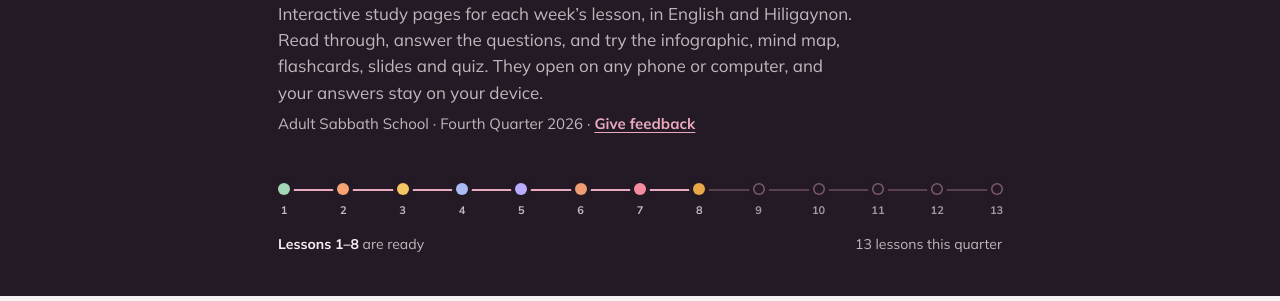
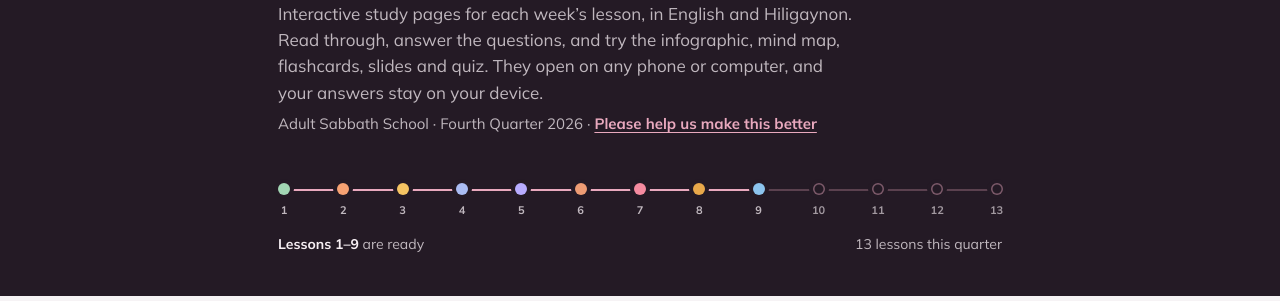
Before and after one commit to sabbath-school-tools/gift-of-prophecy, a plain HTML site: page index.html in a window 1280 px wide. Shown: the part 347-648 px from the top of the page. Drawn offline with nearby package versions, Linux system fonts and the light colour scheme.

Commit message:
Front page: light Lesson 9's dot, say Lessons 1–9; feedback is now 'Please help us make this better'
Co-Authored-By: Claude Opus 5.5 <noreply@anthropic.com>

```diff
--- a/index.html
+++ b/index.html
@@ -43,7 +43,7 @@ h1 { font: 600 clamp(54px, 13vw, 108px)/.92 var(--display); letter-spacing: -.02
 .thread { margin-top: 48px; }
 .thread ol { list-style: none; margin: 0; padding: 0; display: flex; justify-content: space-between; position: relative; }
 .thread ol::before { content: ""; position: absolute; left: 6px; right: 6px; top: 6px; height: 1.5px;
-  background: linear-gradient(90deg, var(--hero-rose) 0 58.333%, rgba(233, 169, 190, .28) 58.333% 100%); }  /* solid through lesson 8 (7 of 12 gaps) */
+  background: linear-gradient(90deg, var(--hero-rose) 0 66.667%, rgba(233, 169, 190, .28) 66.667% 100%); }  /* solid through lesson 9 (8 of 12 gaps) */
 .thread li { position: relative; display: grid; justify-items: center; gap: 10px; width: 12px; }
 .dot { display: block; width: 12px; height: 12px; border-radius: 50%; background: var(--c); box-shadow: 0 0 0 4px var(--hero); position: relative; }
 a.dot::after { content: ""; position: absolute; inset: -12px; }  /* a finger-sized target around a small dot */
@@ -117,10 +117,10 @@ footer p { margin: 0; }
     <h1>The Gift of Prophecy</h1>
     <p class="hil-title" lang="hil">Ang Dolot Sang Pagpanagna</p>
     <p class="dek">Interactive study pages for each week’s lesson, in English and Hiligaynon. Read through, answer the questions, and try the infographic, mind map, flashcards, slides and quiz. They open on any phone or computer, and your answers stay on your device.</p>
-    <p class="quarter">Adult Sabbath School · Fourth Quarter 2026 · <a href="feedback.html">Give feedback</a></p>
+    <p class="quarter">Adult Sabbath School · Fourth Quarter 2026 · <a href="feedback.html">Please help us make this better</a></p>
 
     <nav class="thread" aria-label="Lessons this quarter">
-      <!-- When a lesson is added: turn its span.dot.soon into a lit a.dot (with its --c), and move the 50% stop in .thread ol::before to (lessons - 1) / 12 -->
+      <!-- When a lesson is added: turn its span.dot.soon into a lit a.dot (with its --c), move both stops in .thread ol::before to (lessons - 1) / 12, and update “Lessons 1–N are ready” -->
       <ol>
         <li><a class="dot" href="#lesson-1" style="--c:#A2D6B4;--i:0" aria-label="Lesson 1: The Creator Speaks"></a><span class="n" aria-hidden="true">1</span></li>
         <li><a class="dot" href="#lesson-2" style="--c:#F6A273;--i:1" aria-label="Lesson 2: The Call of a Prophet"></a><span class="n" aria-hidden="true">2</span></li>
@@ -130,13 +130,13 @@ footer p { margin: 0; }
         <li><a class="dot" href="#lesson-6" style="--c:#EE9C74;--i:5" aria-label="Lesson 6: The Prophetic Writings"></a><span class="n" aria-hidden="true">6</span></li>
         <li><a class="dot" href="#lesson-7" style="--c:#F58BA0;--i:6" aria-label="Lesson 7: Now Hear This!"></a><span class="n" aria-hidden="true">7</span></li>
         <li><a class="dot" href="#lesson-8" style="--c:#E8A84A;--i:7" aria-label="Lesson 8: Interpreting Prophetic Writings"></a><span class="n" aria-hidden="true">8</span></li>
-        <li><span class="dot soon" aria-label="Lesson 9: coming soon"></span><span class="n" aria-hidden="true">9</span></li>
+        <li><a class="dot" href="#lesson-9" style="--c:#8CC4EE;--i:8" aria-label="Lesson 9: Testing the Prophets"></a><span class="n" aria-hidden="true">9</span></li>
         <li><span class="dot soon" aria-label="Lesson 10: coming soon"></span><span class="n" aria-hidden="true">10</span></li>
         <li><span class="dot soon" aria-label="Lesson 11: coming soon"></span><span class="n" aria-hidden="true">11</span></li>
         <li><span class="dot soon" aria-label="Lesson 12: coming soon"></span><span class="n" aria-hidden="true">12</span></li>
         <li><span class="dot soon" aria-label="Lesson 13: coming soon"></span><span class="n" aria-hidden="true">13</span></li>
       </ol>
-      <p><span><strong>Lessons 1–8</strong> are ready</span><span>13 lessons this quarter</span></p>
+      <p><span><strong>Lessons 1–9</strong> are ready</span><span>13 lessons this quarter</span></p>
     </nav>
   </div>
 </header>
@@ -208,7 +208,7 @@ footer p { margin: 0; }
     </li>
   </ol>
 
-  <p class="fb-go"><a href="feedback.html">Give feedback</a></p>
+  <p class="fb-go"><a href="feedback.html">Please help us make this better</a></p>
 
   <footer>
     <p>Study pages based on the Adult Bible Study Guide, Fourth Quarter 2026, “The Gift of Prophecy.” For class study.</p>
```
Also changed, not shown: feedback.html (+2 -2 lines).
